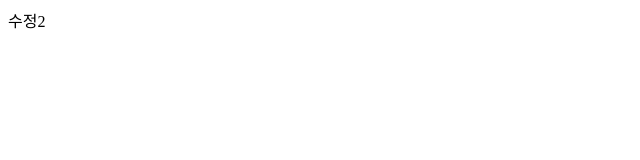
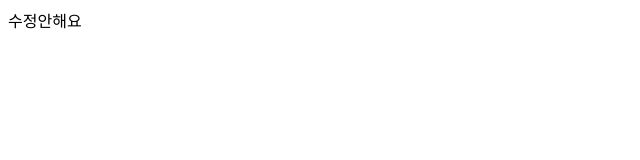
Before and after one commit to kim-geonsik/study, a plain HTML site: page index.html in a window 1280 px wide. Shown: the full height of the page, 0-640 px from the left. Drawn offline with nearby package versions, Linux system fonts and the light colour scheme.

Commit message:
no message

```diff
--- a/index.html
+++ b/index.html
@@ -6,6 +6,6 @@
 	<script src="https://ajax.googleapis.com/ajax/libs/jquery/1.12.4/jquery.min.js"></script>
 </head>
 <body>
-    수정2
+    수정안해요
 </body>
 </html>
```
